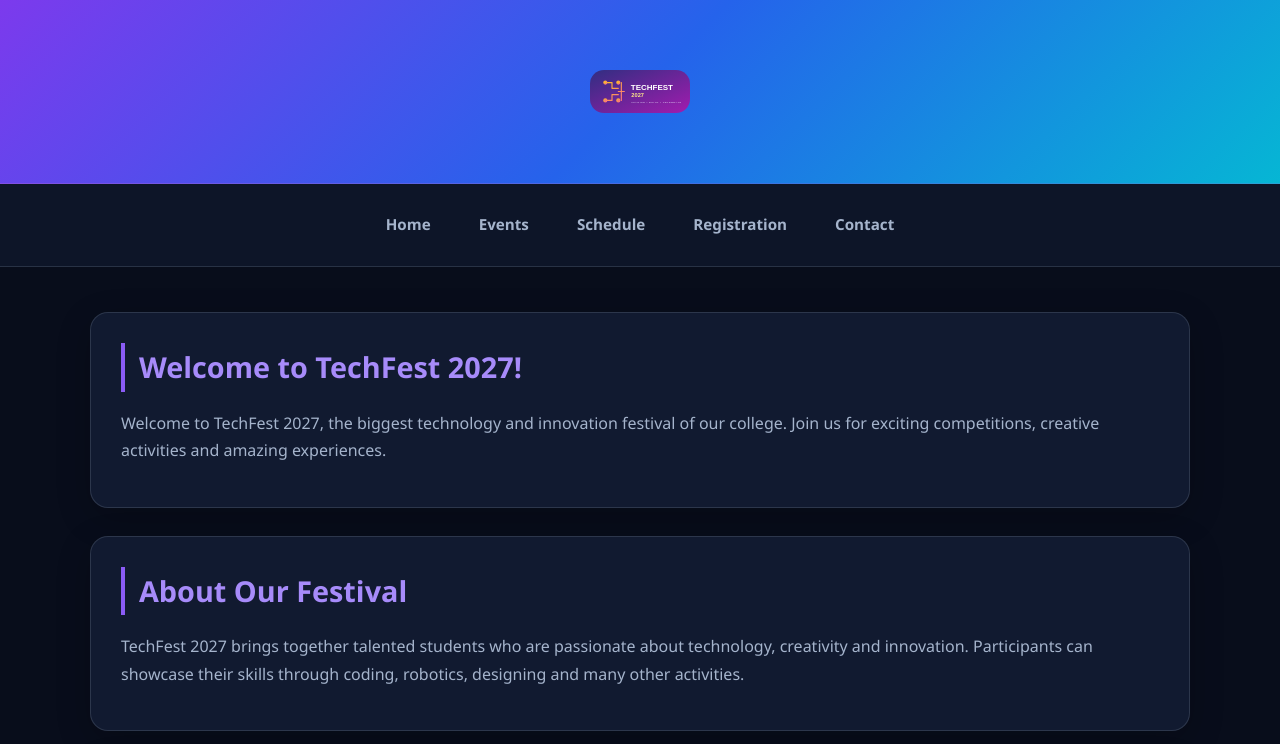
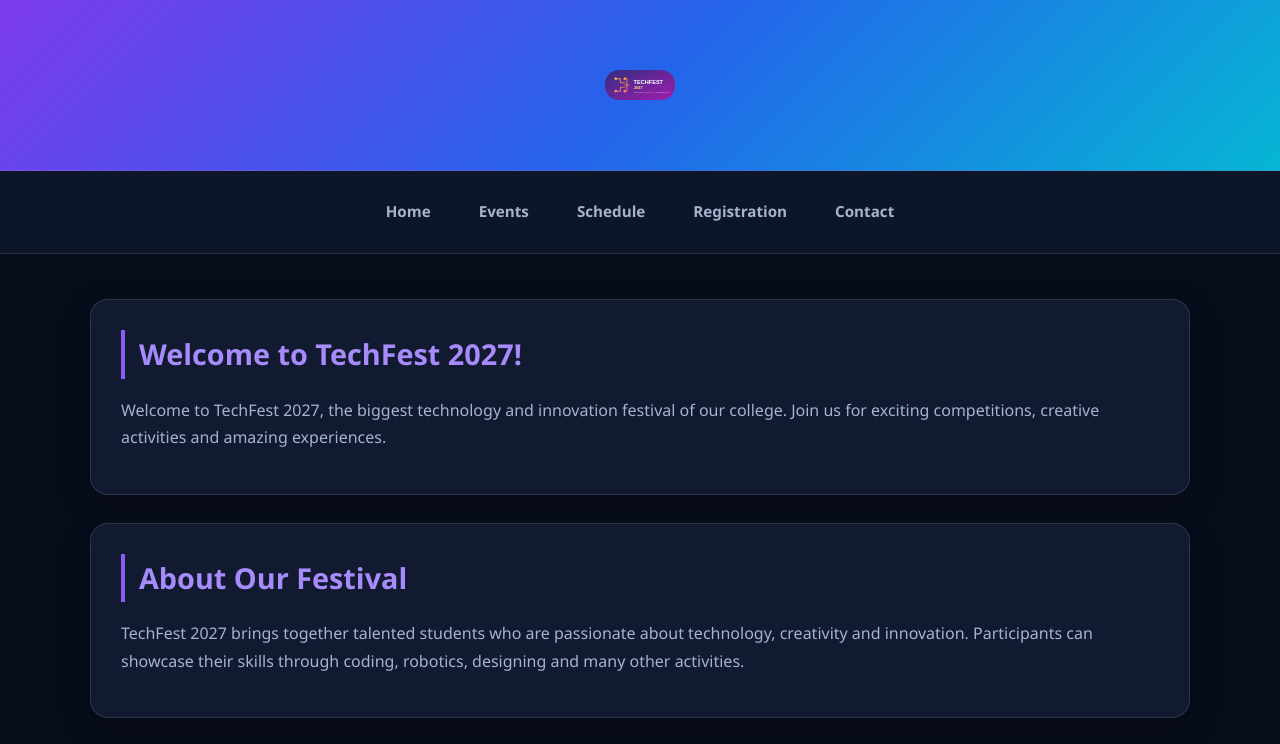
Before and after one commit to faiz86517-create/TechFest-2027, a plain HTML site: page index.html in a window 1280 px wide. Shown: the top 744 px of the page. Drawn offline with Linux system fonts and the light colour scheme.

Commit message:
Reduce logo width in header section

```diff
--- a/index.html
+++ b/index.html
@@ -17,7 +17,7 @@
     <header>
         <img src="https://github.com/faiz86517-create/TechFest-2027/blob/main/techfest-logo.svg"
          alt="TechFest 2027 Logo"
-         width="100vw">
+         width="70vw">
 
     </header>
 
```
